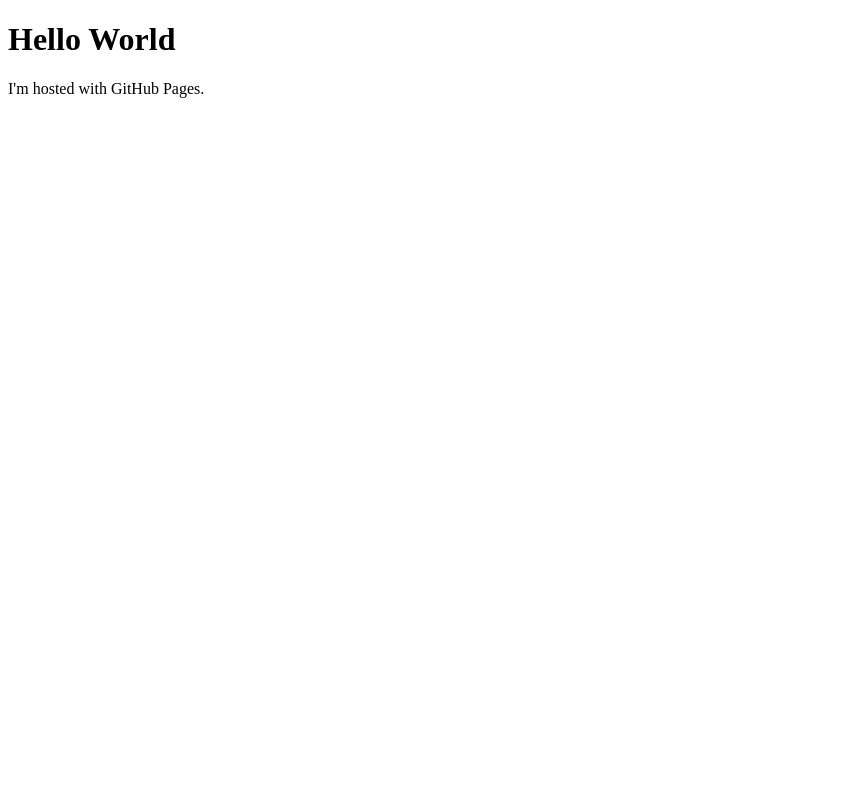
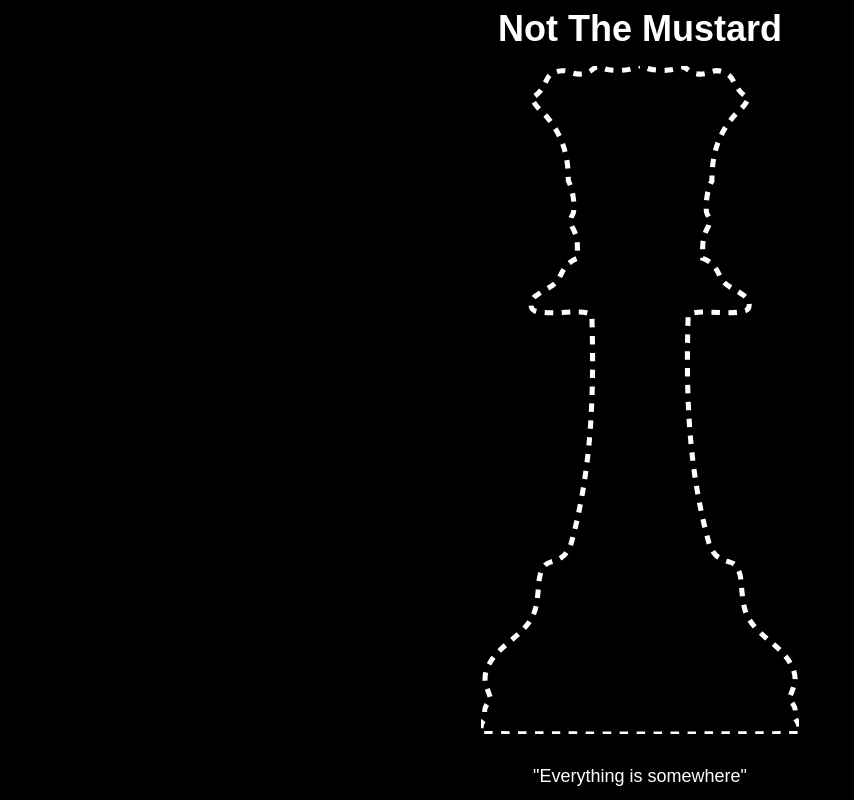
Before and after one commit to jibatsu/jibatsu.github.io, a plain HTML site: page index.html in a window 1280 px wide. Shown: the whole page, without its empty margins (0-854 px from the left). Drawn offline with Linux system fonts and the light colour scheme.

Commit message:
It did work the first time...

```diff
--- /dev/null
+++ b/css/styles.css
@@ -0,0 +1,92 @@
+@font-face {
+  font-family: 'DidactGothic';
+  src: url('fonts/DidactGothic-Regular.ttf') format('ttf');
+}
+
+* {
+  margin: 0;
+  padding: 0;
+  box-sizing: border-box;
+}
+
+html {
+  height: 100%;
+}
+
+body {
+  overflow: auto;
+  height: 100%;
+  display: flex;
+  justify-content: center;
+  flex-direction: column;
+  align-items: center;
+  background-color: black;
+
+  font-family: 'DidactGothic', sans-serif;   /* Add 'Roboto' here */
+  font-size: 18px;
+  line-height: 1.8em;
+  color: #FFF;
+}
+
+.container {
+  min-height: 100%;
+  width: 100%;
+  display: flex;
+  justify-content: center;
+  flex-direction: column;
+  align-items: center;
+}
+
+.top {
+  display: flex;
+  justify-content: center;
+  height: 5%;
+  width: 100%;
+
+  padding: 1% 0;
+  /*border: 1px solid lime ;*/
+}
+
+.mid {
+  display: flex;
+  justify-content: center;
+  align-items: center;
+  height: 90%;
+  width: 100%;
+
+  padding: 2% 0;
+  /*border: 1px solid orangered;*/
+}
+
+.bottom {
+  display: flex;
+  justify-content: center;
+  height: 5%;
+  width: 100%;
+  /*border: 1px solid cyan;*/
+}
+
+img {
+  height: 100%;
+}
+
+/* Mobile Styles */
+@media only screen and (max-width: 400px) {
+  body {
+    background-color: #0F0F0F; /* Red */
+  }
+}
+
+/* Tablet Styles */
+@media only screen and (min-width: 401px) and (max-width: 960px) {
+  body {
+    background-color: #090909; /* Yellow */
+  }
+}
+
+/* Desktop Styles */
+@media only screen and (min-width: 961px) {
+  body {
+    background-color: #000000; /* Blue */
+  }
+}
--- a/index.html
+++ b/index.html
@@ -1,7 +1,21 @@
 <!DOCTYPE html>
-<html>
-<body>
-<h1>Hello World</h1>
-<p>I'm hosted with GitHub Pages.</p>
-</body>
+<html lang='en'>
+  <head>
+    <meta charset='UTF-8'/>
+    <title>Not The Mustard</title>
+    <link rel='stylesheet' type="text/css" href='css/styles.css'/>
+  </head>
+  <body>
+    <div class="container">
+      <header class="top">
+        <h1>Not The Mustard</h1>
+      </header>
+      <article class="mid">
+        <img src="img/queen-dash.svg" alt="chess" title="chess piece">
+      </article>
+      <footer class="bottom">
+        <p>"Everything is somewhere"</p>
+      </footer>
+    </div>
+  </body>
 </html>
```
Also changed, not shown: fonts/DidactGothic-Regular.ttf (added), img/circle.svg (added), img/queen-dash.svg (added), img/queen.svg (added), 1 other file.
